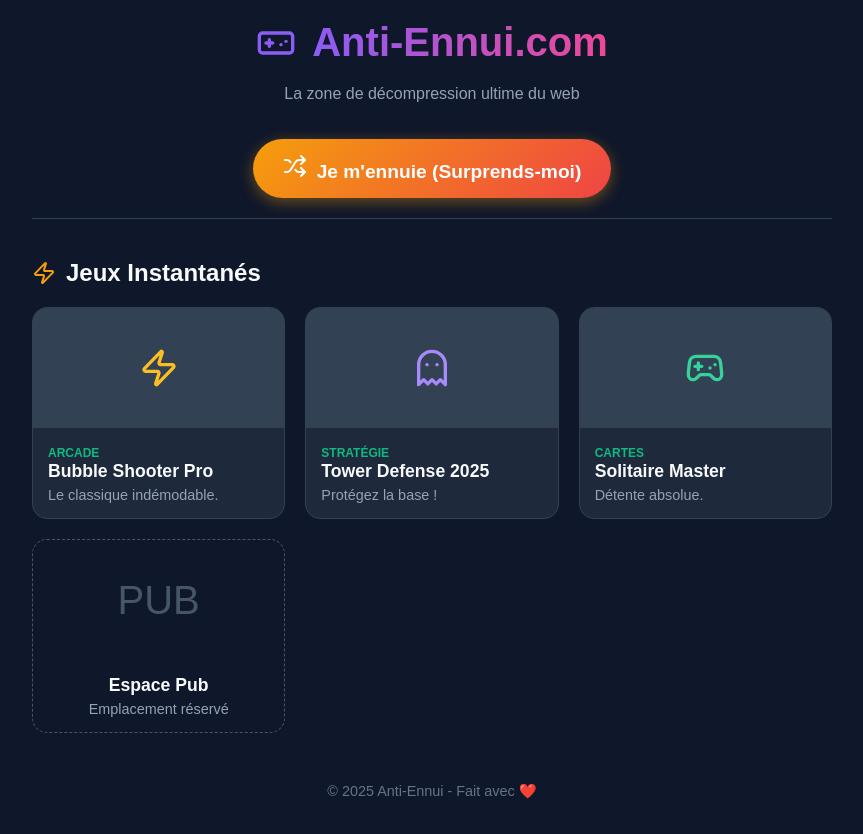
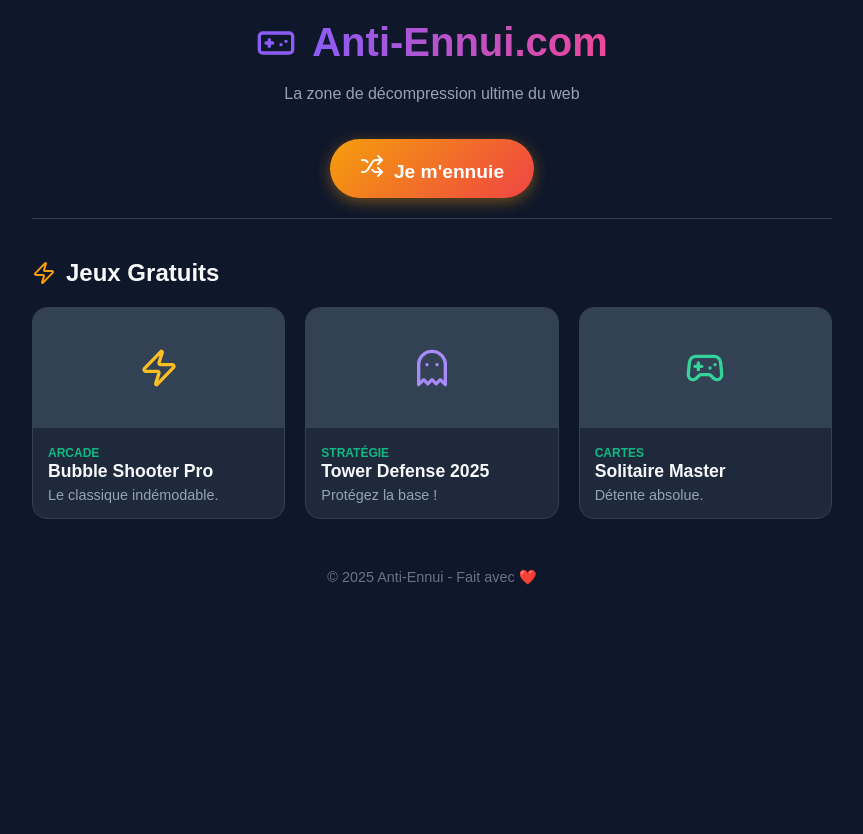
Before and after one commit to guessparty/kill-boredom, a React (Vite) app: page / in a window 1280 px wide. Shown: the whole page, without its empty margins (208-1071 px from the left). After the commit the page ends 800 px from the top, so only its background shows below. Built offline with nearby package versions, Linux system fonts and the light colour scheme.

Commit message:
Premier jeu avec GameDistribution

```diff
--- a/src/App.jsx
+++ b/src/App.jsx
@@ -1,10 +1,10 @@
 import { useState } from 'react';
-import { Shuffle, Gamepad, ExternalLink, Zap } from 'lucide-react';
-import { games, externalSites } from './data';
+import { Shuffle, Gamepad, ExternalLink, Zap, X } from 'lucide-react';
+import { games, externalSites } from './data.jsx';
 
 function App() {
+  const [activeGame, setActiveGame] = useState(null); // Pour savoir quel jeu est ouvert
 
-  // Fonction qui choisit un site au hasard
   const killBoredom = () => {
     const randomSite = externalSites[Math.floor(Math.random() * externalSites.length)];
     window.open(randomSite, '_blank');
@@ -12,7 +12,7 @@ function App() {
 
   return (
     <div className="container">
-      {/* 1. L'EN-TÊTE */}
+      {/* HEADER */}
       <header>
         <div style={{ display: 'flex', alignItems: 'center', justifyContent: 'center', gap: '1rem', marginBottom: '20px' }}>
           <Gamepad size={40} color="#8b5cf6" />
@@ -20,71 +20,25 @@ function App() {
         </div>
         <p style={{ color: '#94a3b8' }}>La zone de décompression ultime du web</p>
 
-        {/* Le Bouton Magique */}
         <button onClick={killBoredom} className="bored-btn">
           <Shuffle size={24} style={{ marginRight: '10px' }} />
-          Je m'ennuie (Surprends-moi)
+          Je m'ennuie
         </button>
       </header>
 
-           {/* 2. BANNIÈRE PROMO (Masquée temporairement)
-      <div style={{
-        background: 'linear-gradient(90deg, #2563eb, #1e40af)',
-        padding: '2rem',
-        borderRadius: '15px',
-        marginBottom: '3rem',
-        textAlign: 'left',
-        display: 'flex',
-        alignItems: 'center',
-        justifyContent: 'space-between',
-        flexWrap: 'wrap',
-        gap: '20px'
-      }}>
-        <div>
-          <h2 style={{ margin: 0, fontSize: '1.5rem', color: 'white' }}>🎉 Soirée entre amis ?</h2>
-          <p style={{ margin: '5px 0 0 0', color: '#bfdbfe' }}>
-            Découvre <strong>GuessParty</strong>, le jeu qui révèle les secrets de tes potes.
-          </p>
-        </div>
-        <a
-          href="https://guessparty.fr"
-          target="_blank"
-          style={{
-            backgroundColor: 'white',
-            color: '#1e40af',
-            padding: '12px 25px',
-            borderRadius: '8px',
-            textDecoration: 'none',
-            fontWeight: 'bold',
-            display: 'inline-flex',
-            alignItems: 'center',
-            gap: '8px'
-          }}
-        >
-          Jouer Gratuitement <ExternalLink size={16} />
-        </a>
-      </div>
-      */}
-
-
-      {/* 3. GRILLE DES JEUX */}
+      {/* GRILLE DES JEUX */}
       <h2 style={{ textAlign: 'left', marginBottom: '20px', display: 'flex', alignItems: 'center', gap: '10px' }}>
-        <Zap color="#f59e0b" /> Jeux Instantanés
+        <Zap color="#f59e0b" /> Jeux Gratuits
       </h2>
 
       <div className="games-grid">
         {games.map((game) => (
-          <div key={game.id} className="card" onClick={() => alert("Bientôt disponible : " + game.title)}>
+          <div key={game.id} className="card" onClick={() => setActiveGame(game)}>
             <div className="card-img">
               {game.icon}
             </div>
             <div className="card-content" style={{ textAlign: 'left' }}>
-              <span style={{
-                fontSize: '0.75rem',
-                textTransform: 'uppercase',
-                color: '#10b981',
-                fontWeight: 'bold'
-              }}>
+              <span style={{ fontSize: '0.75rem', textTransform: 'uppercase', color: '#10b981', fontWeight: 'bold' }}>
                 {game.category}
               </span>
               <h3>{game.title}</h3>
@@ -92,18 +46,42 @@ function App() {
             </div>
           </div>
         ))}
+      </div>
 
-        {/* Placeholder PUB (Pour plus tard) */}
-        <div className="card" style={{ borderStyle: 'dashed', borderColor: '#475569', background: 'transparent' }}>
-          <div className="card-img" style={{ background: 'transparent', color: '#475569' }}>
-            PUB
+      {/* MODAL JEU (S'affiche seulement si un jeu est actif) */}
+      {activeGame && (
+        <div style={{
+          position: 'fixed', top: 0, left: 0, right: 0, bottom: 0,
+          backgroundColor: 'rgba(0,0,0,0.9)', zIndex: 1000,
+          display: 'flex', flexDirection: 'column', alignItems: 'center', justifyContent: 'center'
+        }}>
+          {/* Bouton Fermer */}
+          <button
+            onClick={() => setActiveGame(null)}
+            style={{
+              position: 'absolute', top: '20px', right: '20px',
+              background: 'white', border: 'none', borderRadius: '50%',
+              width: '40px', height: '40px', cursor: 'pointer',
+              display: 'flex', alignItems: 'center', justifyContent: 'center'
+            }}
+          >
+            <X size={24} color="black" />
+          </button>
+
+          {/* Le Jeu (Iframe) */}
+          <div style={{ width: '90%', height: '80%', background: 'black', borderRadius: '10px', overflow: 'hidden' }}>
+            <iframe
+              src={activeGame.url}
+              width="100%"
+              height="100%"
+              frameBorder="0"
+              allow="autoplay; fullscreen"
+            ></iframe>
           </div>
-          <div className="card-content">
-            <h3>Espace Pub</h3>
-            <p>Emplacement réservé</p>
-          </div>
+
+          <h3 style={{ color: 'white', marginTop: '1rem' }}>{activeGame.title}</h3>
         </div>
-      </div>
+      )}
 
       {/* FOOTER */}
       <footer style={{ marginTop: '50px', color: '#64748b', fontSize: '0.9rem' }}>
--- a/src/data.jsx
+++ b/src/data.jsx
@@ -16,7 +16,7 @@ export const games = [
     category: "Arcade",
     description: "Le classique indémodable.",
     icon: <Zap size={40} color="#fbbf24" />,
-    url: "#"
+    url: "https://html5.gamedistribution.com/e1f81419779746dbb38f289217ef58d4/"
   },
   {
     id: 2,
@@ -24,7 +24,7 @@ export const games = [
     category: "Stratégie",
     description: "Protégez la base !",
     icon: <Ghost size={40} color="#a78bfa" />,
-    url: "#"
+    url: "https://html5.gamedistribution.com/728008a5c29a4dc89c8549bec653fdc5/"
   },
   {
     id: 3,
@@ -32,6 +32,6 @@ export const games = [
     category: "Cartes",
     description: "Détente absolue.",
     icon: <Gamepad2 size={40} color="#34d399" />,
-    url: "#"
+    url: "https://html5.gamedistribution.com/dbc99949db7a4653a6d022f90a44aba6/"
   }
 ];
```
